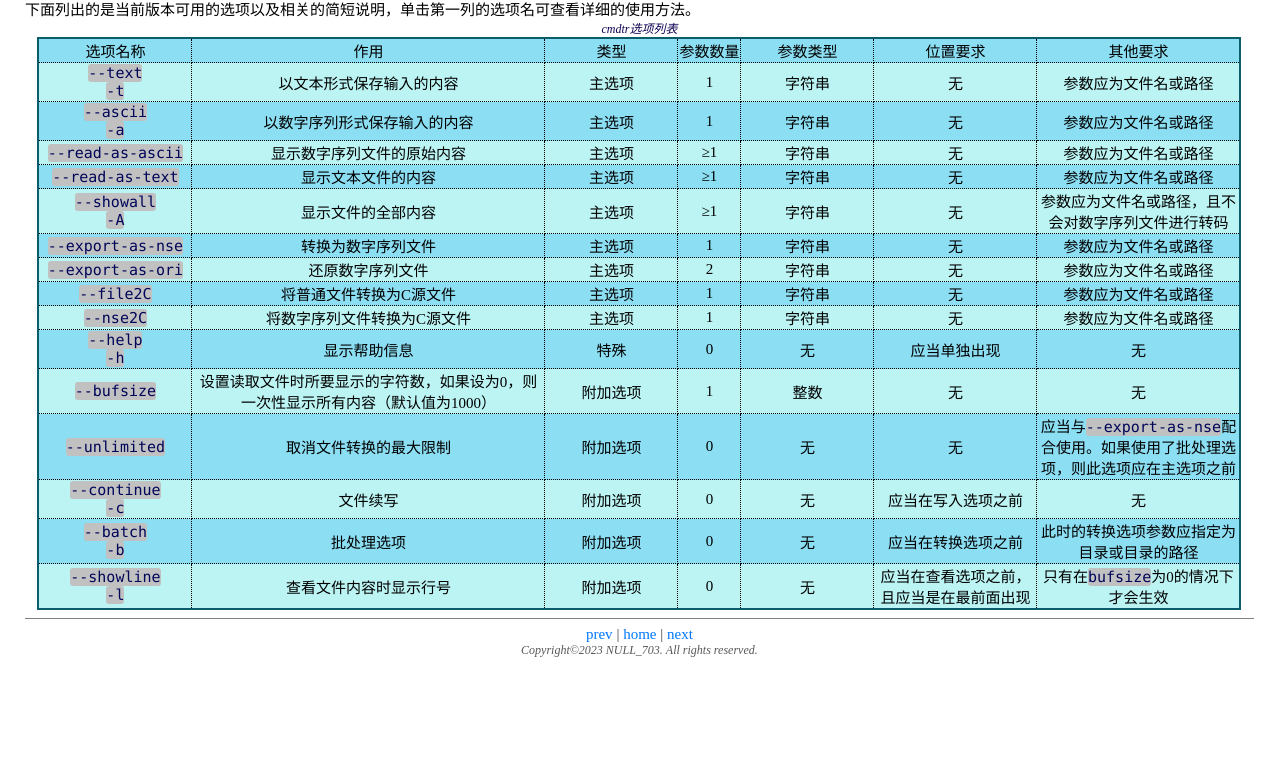
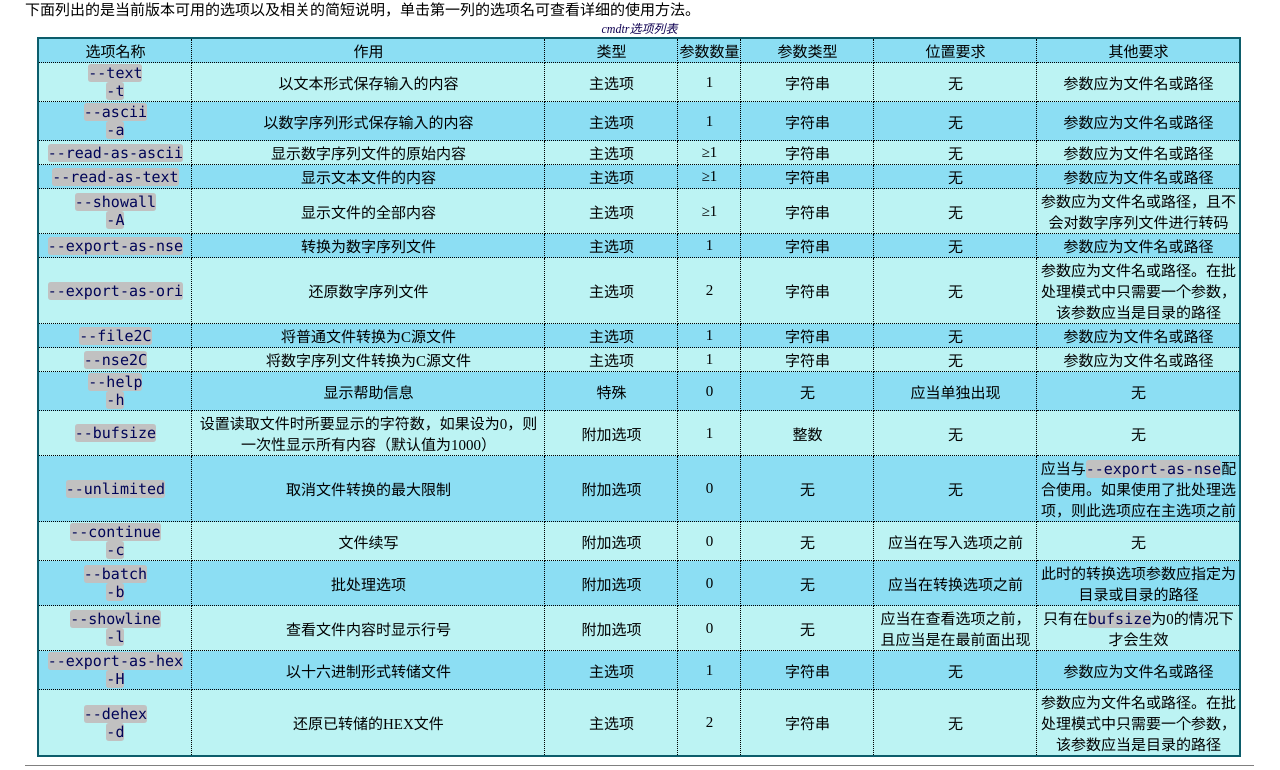
Before and after one commit to NULL703/TextWriter, a plain HTML site: page docs/optionLists.html in a window 1280 px wide. Shown: the part 134-904 px from the top of the page. Before the commit the page ends 845 px from the top, so only its background shows below. Drawn offline with Linux system fonts and the light colour scheme.

Commit message:
V1.1.3版文档更新

```diff
--- a/docs/optionLists.html
+++ b/docs/optionLists.html
@@ -97,7 +97,7 @@
                 <td>2</td>
                 <td>字符串</td>
                 <td>无</td>
-                <td>参数应为文件名或路径</td>
+                <td>参数应为文件名或路径。在批处理模式中只需要一个参数，该参数应当是目录的路径</td>
             </tr>
             <tr>
                 <td><a href="./commandUsage.html#ftc"><span class="gist">--file2C</span></a></td>
@@ -171,6 +171,24 @@
                 <td>应当在查看选项之前，且应当是在最前面出现</td>
                 <td>只有在<span class="gist">bufsize</span>为0的情况下才会生效</td>
             </tr>
+            <tr>
+                <td><a href="./commandUsage.html#fth"><span class="gist">--export-as-hex</span><br /><span class="gist">-H</span></a></td>
+                <td>以十六进制形式转储文件</td>
+                <td>主选项</td>
+                <td>1</td>
+                <td>字符串</td>
+                <td>无</td>
+                <td>参数应为文件名或路径</td>
+            </tr>
+            <tr>
+                <td><a href="./commandUsage.html#rso"><span class="gist">--dehex</span><br /><span class="gist">-d</span></a></td>
+                <td>还原已转储的HEX文件</td>
+                <td>主选项</td>
+                <td>2</td>
+                <td>字符串</td>
+                <td>无</td>
+                <td>参数应为文件名或路径。在批处理模式中只需要一个参数，该参数应当是目录的路径</td>
+            </tr>
         </table>
         <hr />
         <span class="foot">
```
Also changed, not shown: docs/commandUsage.html (+5 -0 lines).
